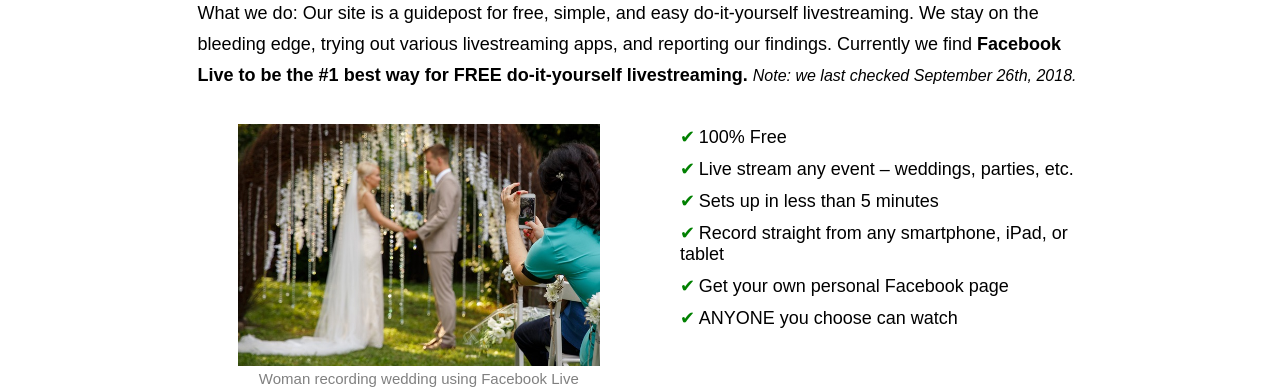
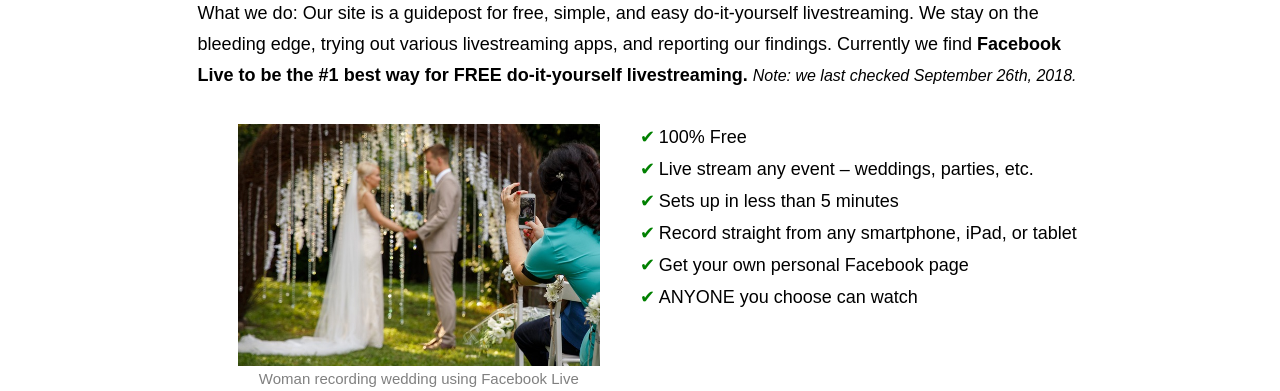
Before and after one commit to mssiegel/livestream, a plain HTML site: page index.html in a window 1280 px wide. Shown: the part 561-952 px from the top of the page. Drawn offline with Linux system fonts and the light colour scheme.

Commit message:
added styles

```diff
--- a/code/styles.css
+++ b/code/styles.css
@@ -58,6 +58,10 @@ h2 {
 
 .line-height-high {
   line-height: 1.7;
+}
+
+.row ul {
+  padding: 0;
 }
 
 li:before {
```
